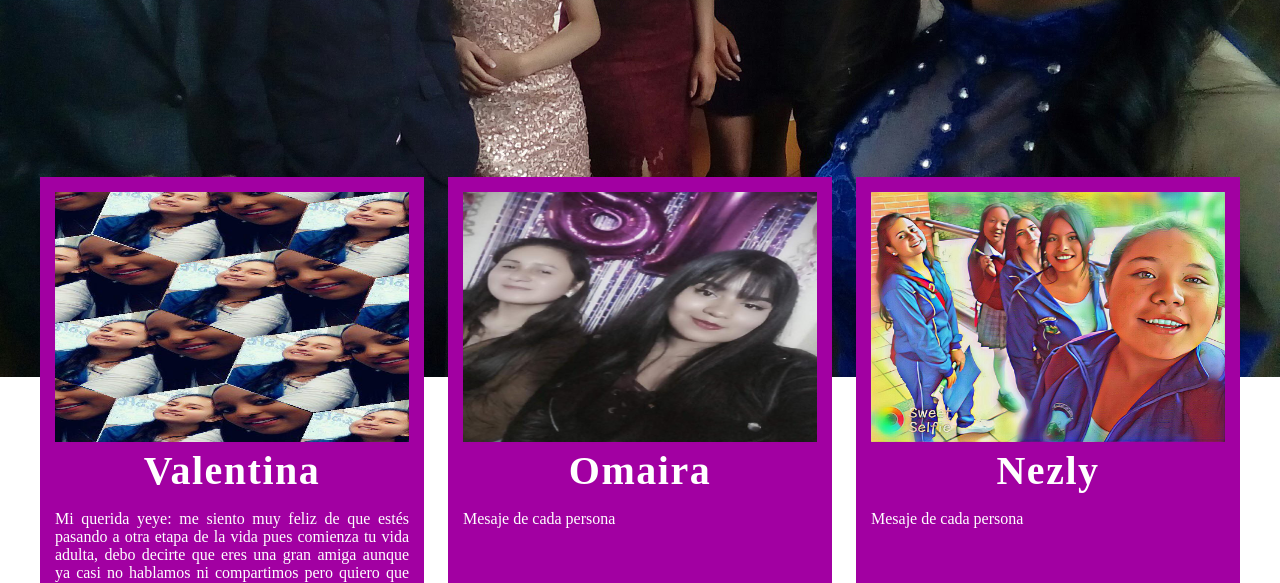
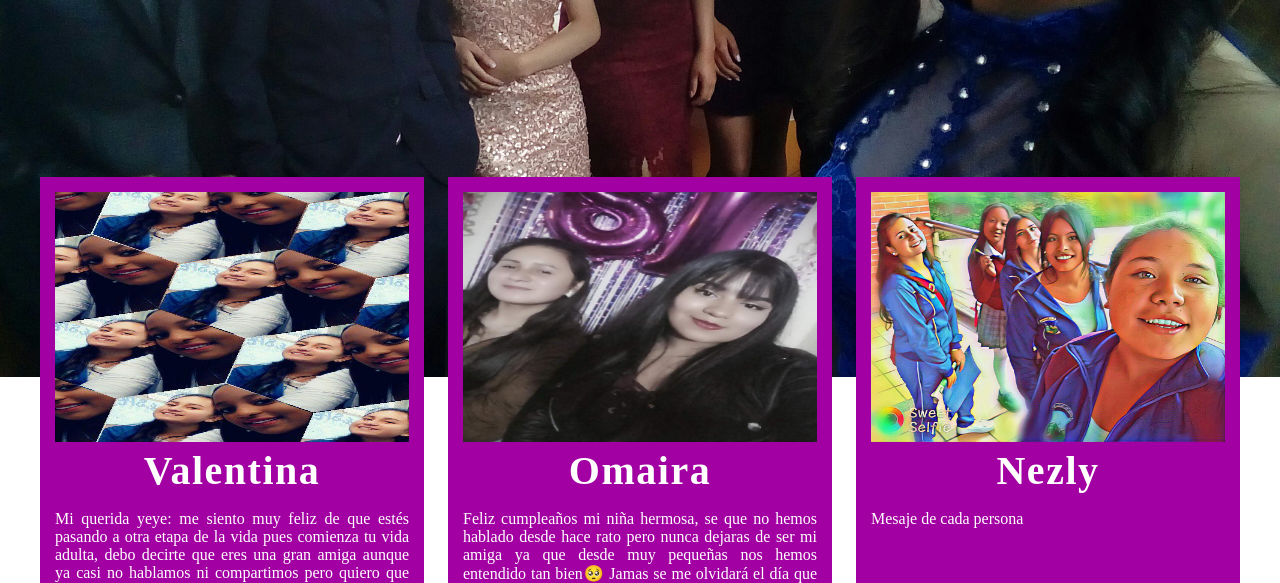
Before and after one commit to CryptoJuanse/OperacionYeca, a plain HTML site: page index.html in a window 1280 px wide. Shown: the part 343-926 px from the top of the page. Drawn offline with Linux system fonts and the light colour scheme.

Commit message:
Agregado mensaje de Omaira en el index

```diff
--- a/index.html
+++ b/index.html
@@ -47,7 +47,7 @@
                     <article class="info__columna">
                         <img class="info__img" src="img/omaira/omaira1.jpeg" alt="" class="info__img">
                         <h2 class="info__titulo">Omaira</h2>
-                        <p class="info__txt">Mesaje de cada persona</p>
+                        <p class="info__txt">Feliz cumpleaños mi niña hermosa, se que no hemos hablado desde hace rato pero nunca dejaras de ser mi amiga ya que desde muy pequeñas nos hemos entendido tan bien🥺 Jamas se me olvidará el día que entraste a mi salón jajajajaj  😅 y nunca pero nunca el día que te use de escudo con la puerta del salón jajajaja pdt: llorona😂😂 quiero decearte un muy feliz cumpleaños que mi Dios te bendiga y te de muchísimos años más de vida, tú y solo tú te mereces todo lo mejor de este mundo, eres una mujer muy maravillosa y no todos los días se cumplen 18 y en verdad quiero que hoy la pases super bien como dije TE MERECES LO MEJOR DE LO MEJOR. La amo infinitamente mi yeye preciosaaa... Siempre me tendrás para lo que necesites 😘 LA AMO DEMASIADO MI PEQUEÑA 🥺.</p>
                     </article>
 
                     <article class="info__columna">
```
